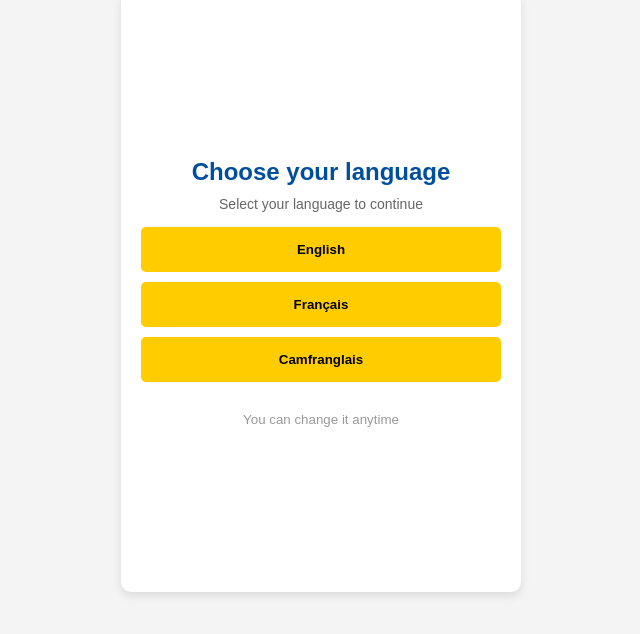
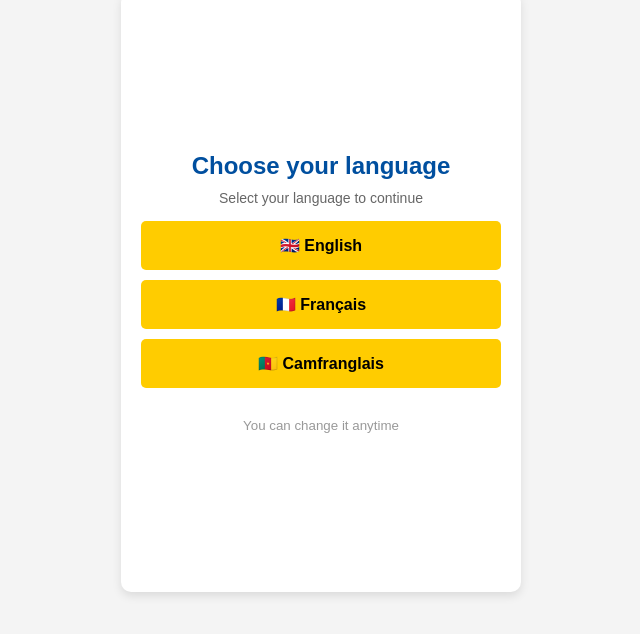
Before and after one commit to nemwelsmac-hub/jiji-website, a website: page index.html in a window 1280 px wide. Shown: the part 108-742 px from the top of the page, without its empty margins (319-959 px from the left). Drawn offline with Linux system fonts and the light colour scheme.

Commit message:
Added flags to language selection

```diff
--- a/index.html
+++ b/index.html
@@ -12,9 +12,11 @@
     <div id="language-screen" class="screen active">
         <h2>Choose your language</h2>
         <p>Select your language to continue</p>
-        <button onclick="selectLanguage()">English</button>
-        <button onclick="selectLanguage()">Français</button>
-        <button onclick="selectLanguage()">Camfranglais</button>
+
+        <button onclick="selectLanguage()">🇬🇧 English</button>
+        <button onclick="selectLanguage()">🇫🇷 Français</button>
+        <button onclick="selectLanguage()">🇨🇲 Camfranglais</button>
+
         <small>You can change it anytime</small>
     </div>
 
--- a/style.css
+++ b/style.css
@@ -50,8 +50,15 @@ button {
     border: none;
     border-radius: 5px;
     font-weight: bold;
+    font-size: 16px;
     cursor: pointer;
     transition: background 0.3s;
+
+    /* This spaces the flag and the text nicely */
+    display: flex;
+    justify-content: center;
+    align-items: center;
+    gap: 10px;
 }
 
 button:hover { background-color: #e6b800; }
```
